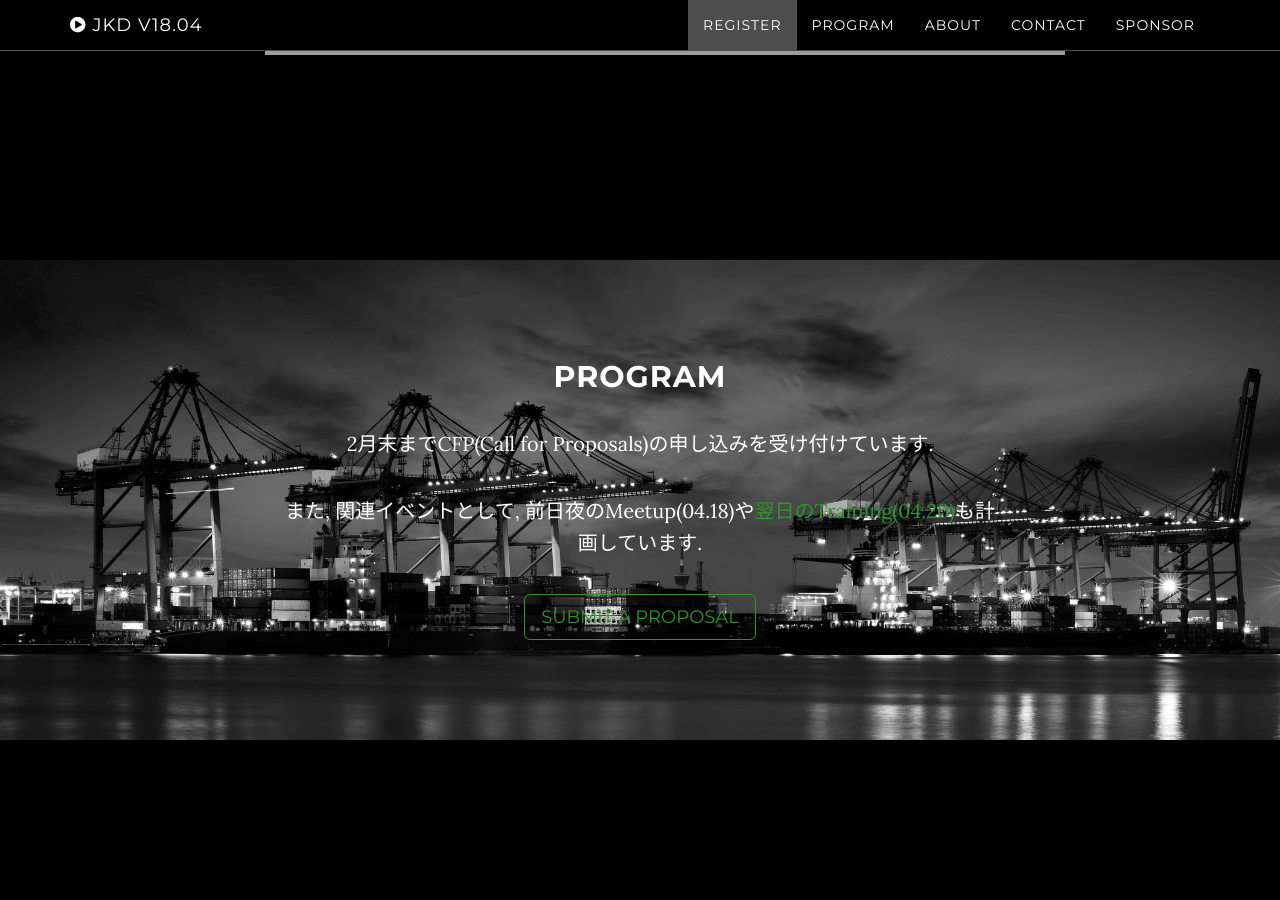
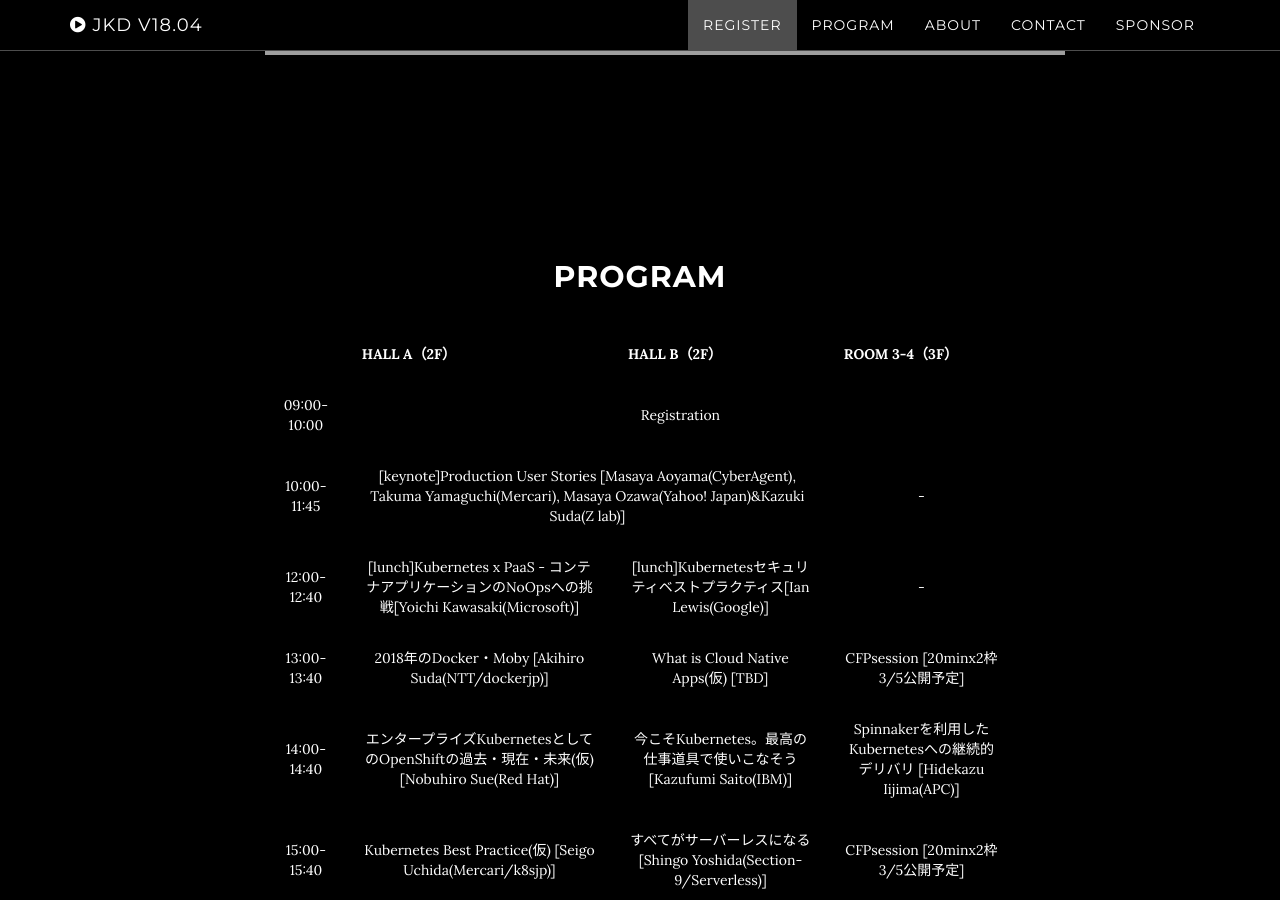
Before and after one commit to containerdays/v18.04, a Jekyll site: the page built from docs/index.html, in a window 1280 px wide and 900 px high, scrolled down 1664 px. Built offline with Jekyll 4.4.1, drawn with Linux system fonts in a browser that asks for light colours; some of the changed text lies outside the part shown; grey boxes are pictures that could not be loaded.

Commit message:
タイムテーブルを追加

```diff
--- a/docs/_includes/head.html
+++ b/docs/_includes/head.html
@@ -37,4 +37,14 @@
         <script src="https://oss.maxcdn.com/libs/respond.js/1.4.2/respond.min.js"></script>
     <![endif]-->
 
+    <style>
+        table, th, td {
+            border: 1px solid black;
+            border-collapse: collapse;
+        }
+        th, td {
+            padding: 15px;
+        }
+    </style>
+
 </head>
--- a/docs/_includes/program.html
+++ b/docs/_includes/program.html
@@ -1,13 +1,70 @@
     <!-- Program Section -->
-    <section id="program" class="content-section text-center">
-        <div class="download-section">
-            <div class="container">
-                <div class="col-lg-8 col-lg-offset-2">
+    <section id="program" class="container content-section text-center">
+        <div class="row">
+            <div class="col-lg-8 col-lg-offset-2">
                     <h2>Program</h2>
-                    <p>2月末までCFP(Call for Proposals)の申し込みを受け付けています.</p>
-                    <p>また, 関連イベントとして, 前日夜のMeetup(04.18)や<a href="http://eventregist.com/e/containerdays1804training" target="_blank">翌日のTraining(04.20)</a>も計画しています.</p>
-                    <a href="https://docs.google.com/forms/d/e/1FAIpQLSfbP0_e4rhlFT1V_OFrmCUHXqrlfJK6jZXykBm5pUyz6KN0Yg/viewform" class="btn btn-default btn-lg">Submit a Proposal</a>
-                </div>
+                    <table style="width:100%">
+                            <tr>
+                              <th></th>
+                              <th>HALL A（2F）</th>
+                              <th>HALL B（2F）</th>
+                              <th>ROOM 3-4（3F）</th>
+                            </tr>
+                            <tr>
+                              <td>09:00-10:00</td>
+                              <td colspan="3">Registration</td>
+                            </tr>
+                            <tr>
+                              <td>10:00-11:45</td>
+                              <td colspan="2">[keynote]Production User Stories [Masaya Aoyama(CyberAgent), Takuma Yamaguchi(Mercari), Masaya Ozawa(Yahoo! Japan)&amp;Kazuki Suda(Z lab)]</td>
+                              <td> - </td>
+                            </tr>
+                            <tr>
+                              <td>12:00-12:40</td>
+                              <td>[lunch]Kubernetes x PaaS - コンテナアプリケーションのNoOpsへの挑戦[Yoichi Kawasaki(Microsoft)]</td>
+                              <td>[lunch]Kubernetesセキュリティベストプラクティス[Ian Lewis(Google)]</td>
+                              <td> - </td>
+                            </tr>
+                            <tr>
+                              <td>13:00-13:40</td>
+                              <td>2018年のDocker・Moby [Akihiro Suda(NTT/dockerjp)]</td>
+                              <td>What is Cloud Native Apps(仮) [TBD]</td>
+                              <td>CFPsession [20minx2枠 3/5公開予定]</td>
+                            </tr>
+                            <tr>
+                              <td>14:00-14:40</td>
+                              <td>エンタープライズKubernetesとしてのOpenShiftの過去・現在・未来(仮) [Nobuhiro Sue(Red Hat)]</td>
+                              <td>今こそKubernetes。最高の仕事道具で使いこなそう [Kazufumi Saito(IBM)]</td>
+                              <td>Spinnakerを利用したKubernetesへの継続的デリバリ [Hidekazu Iijima(APC)]</td>
+                            </tr>
+                            <tr>
+                              <td>15:00-15:40</td>
+                              <td>Kubernetes Best Practice(仮) [Seigo Uchida(Mercari/k8sjp)]</td>
+                              <td>すべてがサーバーレスになる [Shingo Yoshida(Section-9/Serverless)]</td>
+                              <td>CFPsession [20minx2枠 3/5公開予定]</td>
+                            </tr>
+                            <tr>
+                              <td>16:00-16:40</td>
+                              <td>Dockerだけじゃないコンテナruntime徹底比較! [Makoto Hasegawa(CyberAgent)]</td>
+                              <td>コンテナー管理ツールRancherの豊富な導入実績 [Yosuke Shindo(Rancher Labs)]</td>
+                              <td>TBD [TBD(Pivotal)]</td>
+                            </tr>
+                            <tr>
+                              <td>17:00-17:40</td>
+                              <td>TBD [Aya Igarashi(Z lab)]</td>
+                              <td>Modernize Traditional Applications(仮) [TBD]</td>
+                              <td>CFPsession [20minx2枠 3/5公開予定]</td>
+                            </tr>
+                            <tr>
+                              <td>18:00-20:30</td>
+                              <td colspan="3">After Party!! - ROOM 1-4（3F）</td>
+                            </tr>
+                          </table>
+
+                          <p>講演内容の詳細については, <a href="https://eventregist.com/e/containerdays1804" target="_blank">イベントレジストの申し込みページ</a>をご確認ください. 2月末までCFP(Call for Proposals)の申し込みを受け付けています.</p>
+                          <a href="https://docs.google.com/forms/d/e/1FAIpQLSfbP0_e4rhlFT1V_OFrmCUHXqrlfJK6jZXykBm5pUyz6KN0Yg/viewform" class="btn btn-default btn-lg">Submit a Proposal</a>
+
+
             </div>
         </div>
     </section>
```
